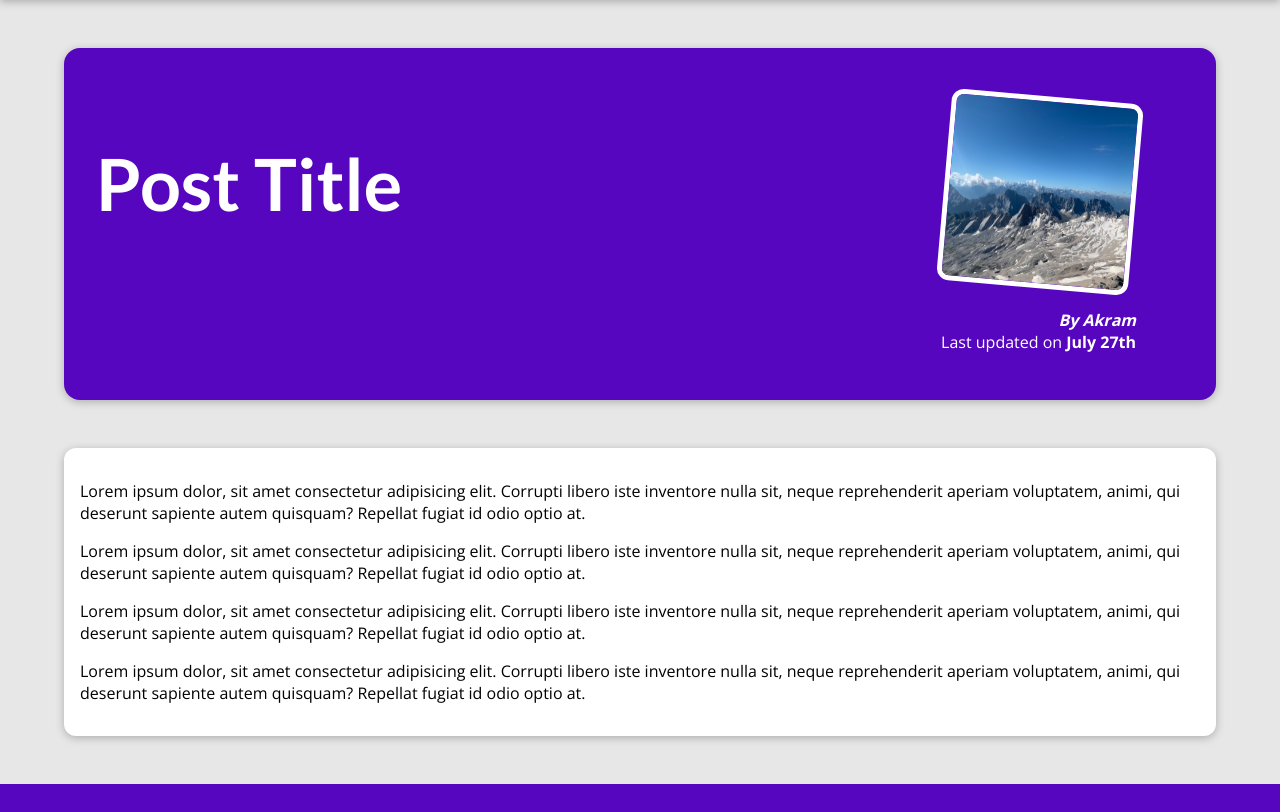
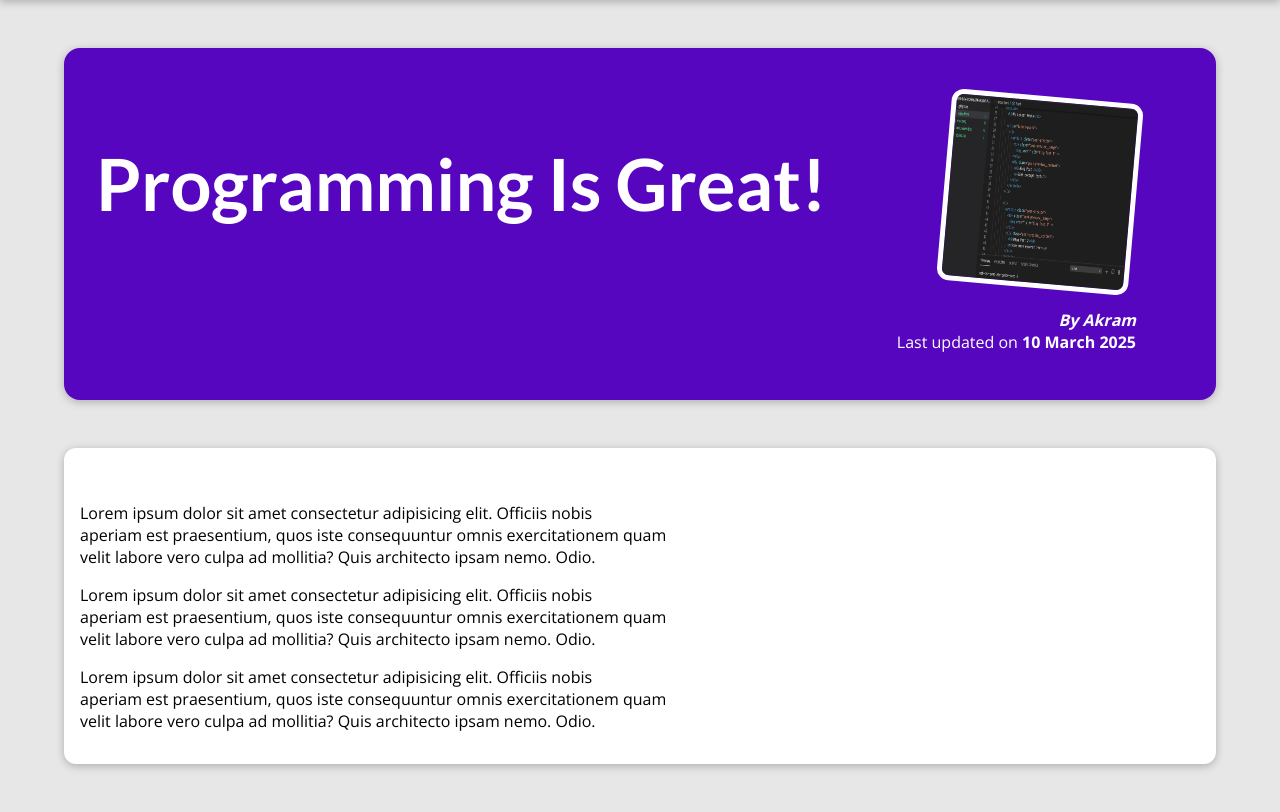
Before and after one commit to akramfdk/django_blog, a Django app: page /posts/programming-is-fun in a window 1280 px wide. Shown: the part 80-892 px from the top of the page. Before the commit the page ends 864 px from the top, so only its background shows below. Run offline with Django 5.2, Linux system fonts and the light colour scheme.

Commit message:
Added dummy data to views.py and updated templates to display content dynamically as received from views

```diff
--- a/blog/templates/blog/post-detail.html
+++ b/blog/templates/blog/post-detail.html
@@ -2,7 +2,7 @@
 {% load static %}
 
 {% block title_block %}
-This Post Title
+  {{ post.title }}
 {% endblock %}
 
 {% block css_block %}
@@ -11,37 +11,17 @@ This Post Title
 
 {% block body_block %}
 <section id="summary">
-  <h2>Post Title</h2>
+  <h2>{{post.title|title}}</h2>
   <article>
-    <img src="{% static 'blog/images/mountains.jpg' %}" alt="Post Title" />
-    <address>By Akram</address>
-    <div>Last updated on <time>July 27th</time></div>
+    <img src="{% static 'blog/images/'|add:post.image %}" alt="{{post.title}}" />
+    <address>By {{post.author}}</address>
+    <div>Last updated on <time>{{ post.date|date:"j F Y" }}</time></div>
   </article>
 </section>
 
 <main>
   <p>
-    Lorem ipsum dolor, sit amet consectetur adipisicing elit. Corrupti libero
-    iste inventore nulla sit, neque reprehenderit aperiam voluptatem, animi, qui
-    deserunt sapiente autem quisquam? Repellat fugiat id odio optio at.
-  </p>
-
-  <p>
-    Lorem ipsum dolor, sit amet consectetur adipisicing elit. Corrupti libero
-    iste inventore nulla sit, neque reprehenderit aperiam voluptatem, animi, qui
-    deserunt sapiente autem quisquam? Repellat fugiat id odio optio at.
-  </p>
-
-  <p>
-    Lorem ipsum dolor, sit amet consectetur adipisicing elit. Corrupti libero
-    iste inventore nulla sit, neque reprehenderit aperiam voluptatem, animi, qui
-    deserunt sapiente autem quisquam? Repellat fugiat id odio optio at.
-  </p>
-
-  <p>
-    Lorem ipsum dolor, sit amet consectetur adipisicing elit. Corrupti libero
-    iste inventore nulla sit, neque reprehenderit aperiam voluptatem, animi, qui
-    deserunt sapiente autem quisquam? Repellat fugiat id odio optio at.
+    {{post.content|linebreaks}}
   </p>
 </main>
 {% endblock %}
--- a/blog/urls.py
+++ b/blog/urls.py
@@ -3,7 +3,7 @@ from . import views
 
 urlpatterns = [
     path("", views.starting_page, name="starting-page"),
-    path("posts", views.posts, name="posts-page"),
+    path("posts", views.all_posts, name="posts-page"),
     path("posts/<slug:slug>", views.post_detail,
          name="post-detail-page"),  # /posts/my-first-post
 
--- a/blog/views.py
+++ b/blog/views.py
@@ -1,13 +1,98 @@
 from django.shortcuts import render
+from datetime import date
+
+posts = [
+    {
+        "slug": "hike-in-the-mountains",
+        "image": "mountains.jpg",
+        "author": "Akram",
+        "date": date(2025, 7, 21),
+        "title": "Mountain Hiking",
+        "excerpt": "There's nothing like the views you get when hiking in the mountains! And I wasn't even prepared for what happened whilst I was enjoying the view!",
+        "content": """
+          Lorem ipsum dolor sit amet consectetur adipisicing elit. Officiis nobis
+          aperiam est praesentium, quos iste consequuntur omnis exercitationem quam
+          velit labore vero culpa ad mollitia? Quis architecto ipsam nemo. Odio.
+
+          Lorem ipsum dolor sit amet consectetur adipisicing elit. Officiis nobis
+          aperiam est praesentium, quos iste consequuntur omnis exercitationem quam
+          velit labore vero culpa ad mollitia? Quis architecto ipsam nemo. Odio.
+
+          Lorem ipsum dolor sit amet consectetur adipisicing elit. Officiis nobis
+          aperiam est praesentium, quos iste consequuntur omnis exercitationem quam
+          velit labore vero culpa ad mollitia? Quis architecto ipsam nemo. Odio.
+        """
+    },
+    {
+        "slug": "programming-is-fun",
+        "image": "coding.jpg",
+        "author": "Akram",
+        "date": date(2025, 3, 10),
+        "title": "Programming Is Great!",
+        "excerpt": "Did you ever spend hours searching that one error in your code? Yep - that's what happened to me yesterday...",
+        "content": """
+          Lorem ipsum dolor sit amet consectetur adipisicing elit. Officiis nobis
+          aperiam est praesentium, quos iste consequuntur omnis exercitationem quam
+          velit labore vero culpa ad mollitia? Quis architecto ipsam nemo. Odio.
+
+          Lorem ipsum dolor sit amet consectetur adipisicing elit. Officiis nobis
+          aperiam est praesentium, quos iste consequuntur omnis exercitationem quam
+          velit labore vero culpa ad mollitia? Quis architecto ipsam nemo. Odio.
+
+          Lorem ipsum dolor sit amet consectetur adipisicing elit. Officiis nobis
+          aperiam est praesentium, quos iste consequuntur omnis exercitationem quam
+          velit labore vero culpa ad mollitia? Quis architecto ipsam nemo. Odio.
+        """
+    },
+    {
+        "slug": "into-the-woods",
+        "image": "woods.jpg",
+        "author": "Akram",
+        "date": date(2024, 8, 5),
+        "title": "Nature At Its Best",
+        "excerpt": "Nature is amazing! The amount of inspiration I get when walking in nature is incredible!",
+        "content": """
+          Lorem ipsum dolor sit amet consectetur adipisicing elit. Officiis nobis
+          aperiam est praesentium, quos iste consequuntur omnis exercitationem quam
+          velit labore vero culpa ad mollitia? Quis architecto ipsam nemo. Odio.
+
+          Lorem ipsum dolor sit amet consectetur adipisicing elit. Officiis nobis
+          aperiam est praesentium, quos iste consequuntur omnis exercitationem quam
+          velit labore vero culpa ad mollitia? Quis architecto ipsam nemo. Odio.
+
+          Lorem ipsum dolor sit amet consectetur adipisicing elit. Officiis nobis
+          aperiam est praesentium, quos iste consequuntur omnis exercitationem quam
+          velit labore vero culpa ad mollitia? Quis architecto ipsam nemo. Odio.
+        """
+    }
+]
+
+def get_date(post):
+    return post['date']
+
 
 # Create your views here.
 def starting_page(request):
-    return render(request, "blog/index.html")
+    sorted_posts = sorted(posts, key=get_date)
+    latest_posts = sorted_posts[-3:]
+    return render(request, "blog/index.html", context = {
+        "latest_posts": latest_posts,
+    })
 
 
-def posts(request):
-    return render(request, "blog/all-posts.html")
+def all_posts(request):
+    return render(request, "blog/all-posts.html", context={
+        "all_posts": posts,
+    })
 
 
 def post_detail(request, slug):
-    return render(request, "blog/post-detail.html")
+    # req_post = None
+    # for post in posts:
+    #     if slug == post["slug"]:
+    #         req_post = post
+
+    req_post = next(post for post in posts if post['slug'] == slug)
+    return render(request, "blog/post-detail.html", context={
+        "post": req_post,
+    })
```
Also changed, not shown: blog/templates/blog/all-posts.html (+3 -5 lines), blog/templates/blog/includes/post.html (+4 -4 lines), blog/templates/blog/index.html (+9 -5 lines).
